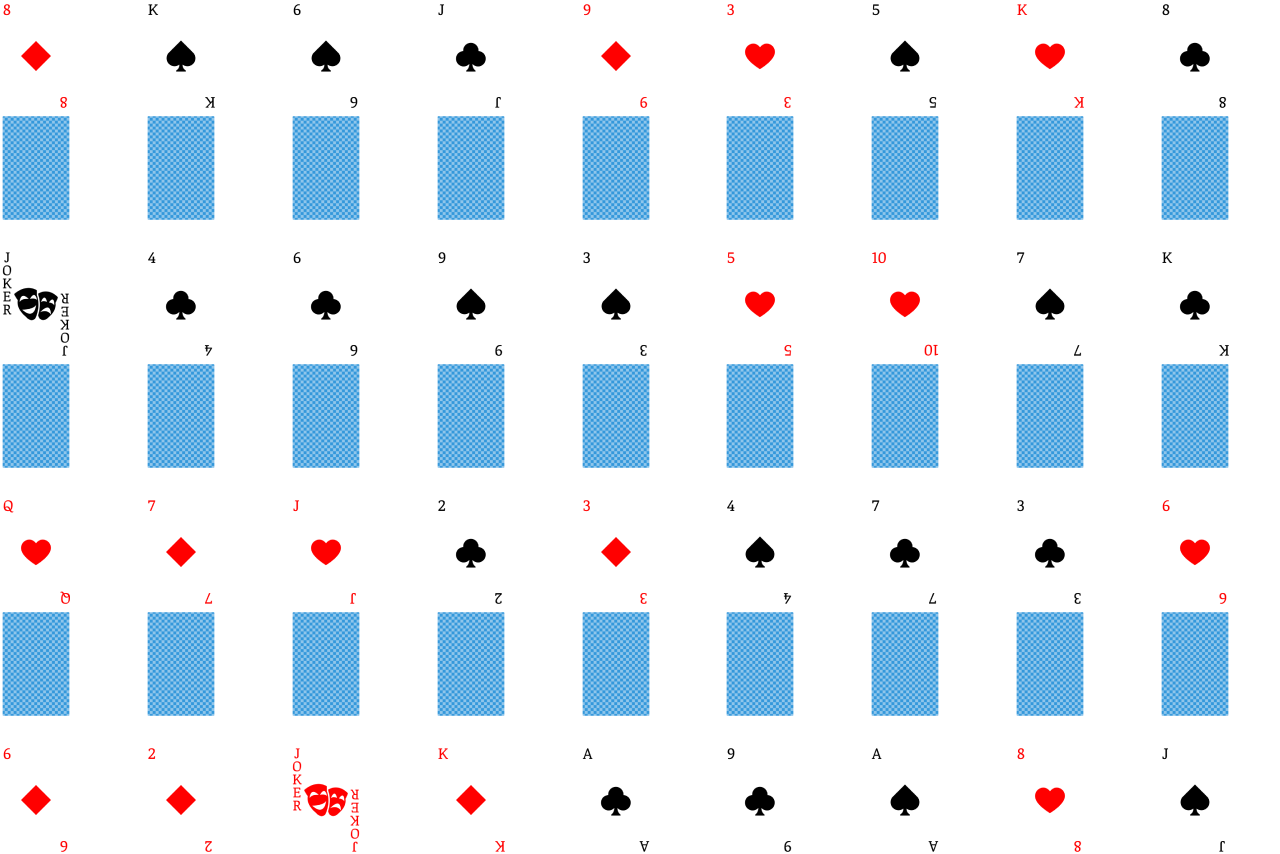
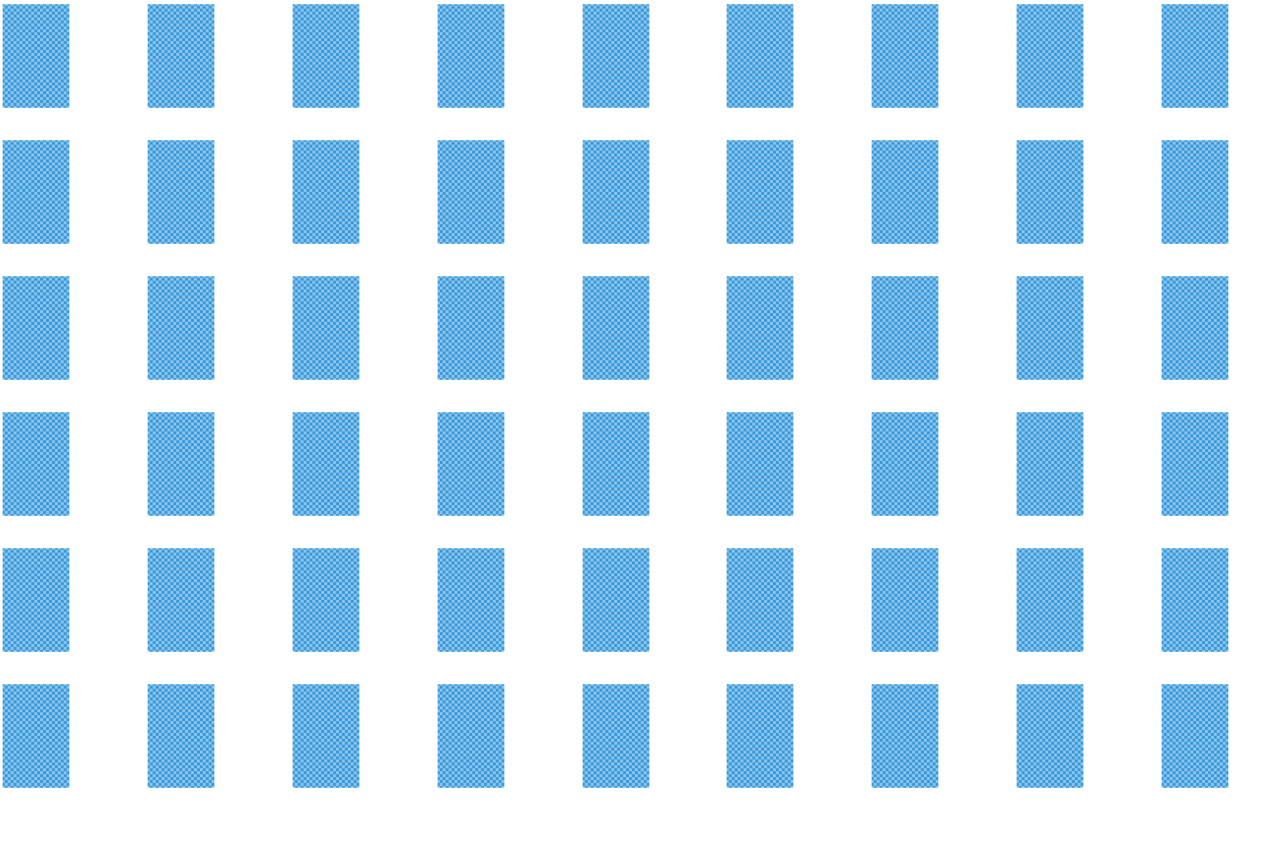
Before and after one commit to keithzano/memory-card-game, a Next.js app: page / in a window 1280 px wide. Shown: the top 854 px of the page. After the commit the page ends 800 px from the top, so only its background shows below. Built offline with nearby package versions, Linux system fonts and the light colour scheme.

Commit message:
Add flipp functionality to the card

```diff
--- a/src/app/components/Deck.tsx
+++ b/src/app/components/Deck.tsx
@@ -48,11 +48,13 @@ export const Deck = ()=>{
     useEffect(()=>{
         if (choiceOne && choiceTwo){
             if(choiceOne.color === choiceTwo.color && choiceOne.rank === choiceTwo.rank){
+                // rerendering the cards to avoid mutation
                 const updatedCards = cards.map(card=>(
                     card.id === choiceOne.id || card.id === choiceTwo.id? {...card, matched:true}:card
                 ));
-                console.log("There was a matchh")
+
                 setCards(updatedCards)
+
             }else console.log("No match")
             resetTurn();
         }
@@ -71,6 +73,7 @@ console.log(choiceOne, choiceTwo)
                 card={card}
                 key={card.id}
                 handleChoice= {handleChoice}
+                flipped = {card === choiceOne || card === choiceTwo}
             />
         ))
             }
--- a/src/app/components/SingleCard.tsx
+++ b/src/app/components/SingleCard.tsx
@@ -1,19 +1,21 @@
 import Image from "next/image"
 import { Card } from "../utils/Types"
 
-export const SingleCard = ({card, handleChoice}: {card:Card; handleChoice:any})=>{
+export const SingleCard = ({card, handleChoice, flipped}: {card:Card; handleChoice:any; flipped:boolean})=>{
 
     const handleCardClick = () => {
         handleChoice(card)
     }
 
     return (
-        <div>
+        <div className="relative">
+            <div className={flipped? 'flipped': ''}>
                 <Image
                     src={`/images/cards/${card.rank}_of_${card.suit}.png`}
                     alt={`/images/cards/${card.rank}_of_${card.suit}`}
                     width={72}
                     height={112}
+                    className="front"
                 />
                 <Image
                     src={"/images/cards/card_back.png"}
@@ -21,7 +23,9 @@ export const SingleCard = ({card, handleChoice}: {card:Card; handleChoice:any})=
                     width={72}
                     height={112}
                     onClick={handleCardClick}
+                    className="back"
                 />
+            </div>
         </div>
     )
 }
--- a/src/app/globals.css
+++ b/src/app/globals.css
@@ -1,3 +1,12 @@
 @tailwind base;
 @tailwind components;
 @tailwind utilities;
+
+.front{
+    transform: rotateY(90deg);
+    position: absolute;
+}
+
+.flipped .front{
+    transform: rotateY(0deg);
+}
```
Lines whose indentation alone changed are shown as unchanged.
